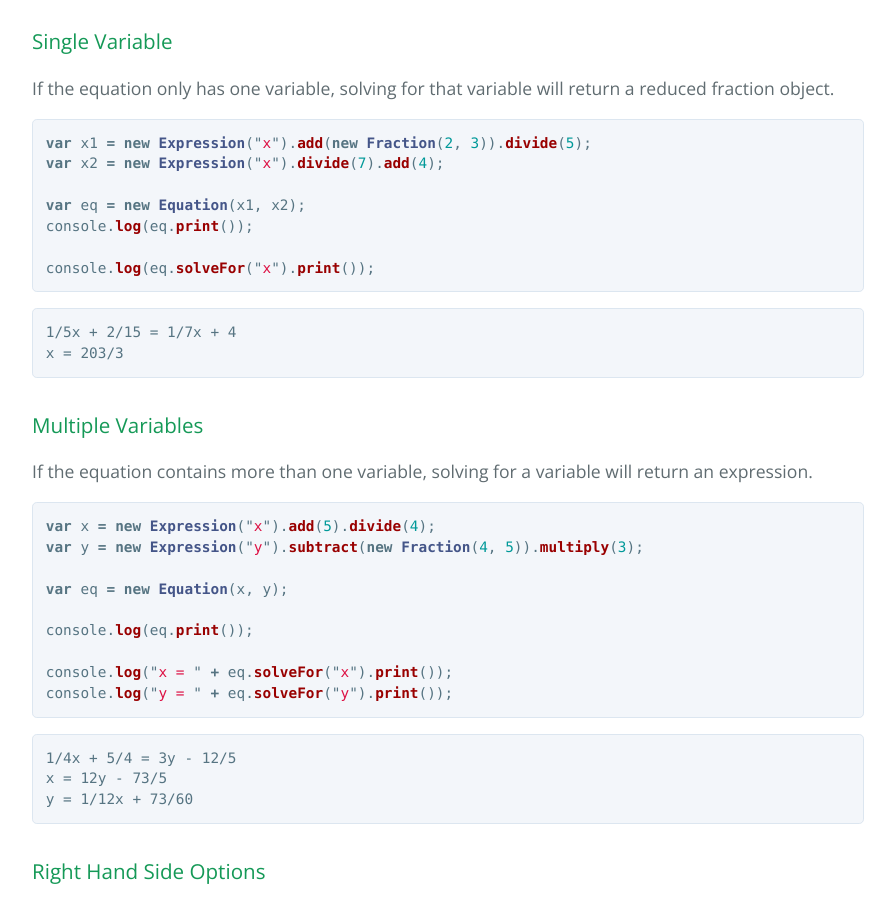
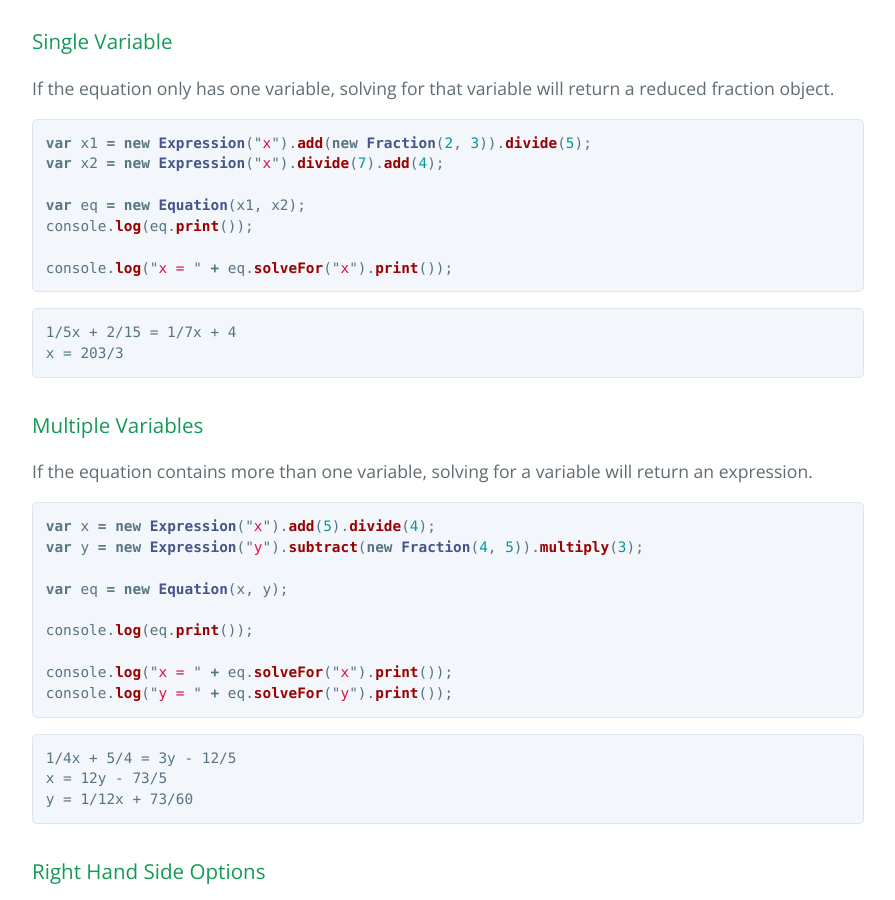
Before and after one commit to nicolewhite/algebra.js, a Jekyll site: the page built from index.md, in a window 1280 px wide and 900 px high, scrolled down 3326 px. Shown: the whole window, without its empty margins (192-1087 px from the left). Built offline with Jekyll 4.4.1, drawn with Linux system fonts in a browser that asks for light colours; nearby versions of some CDN libraries; Markdown is read by kramdown in place of the engine named in the settings.

````diff
--- a/index.md
+++ b/index.md
@@ -137,7 +137,7 @@ var x2 = new Expression("x").divide(7).add(4);
 var eq = new Equation(x1, x2);
 console.log(eq.print());
 
-console.log(eq.solveFor("x").print());
+console.log("x = " + eq.solveFor("x").print());
 ```
 
 ```
````
